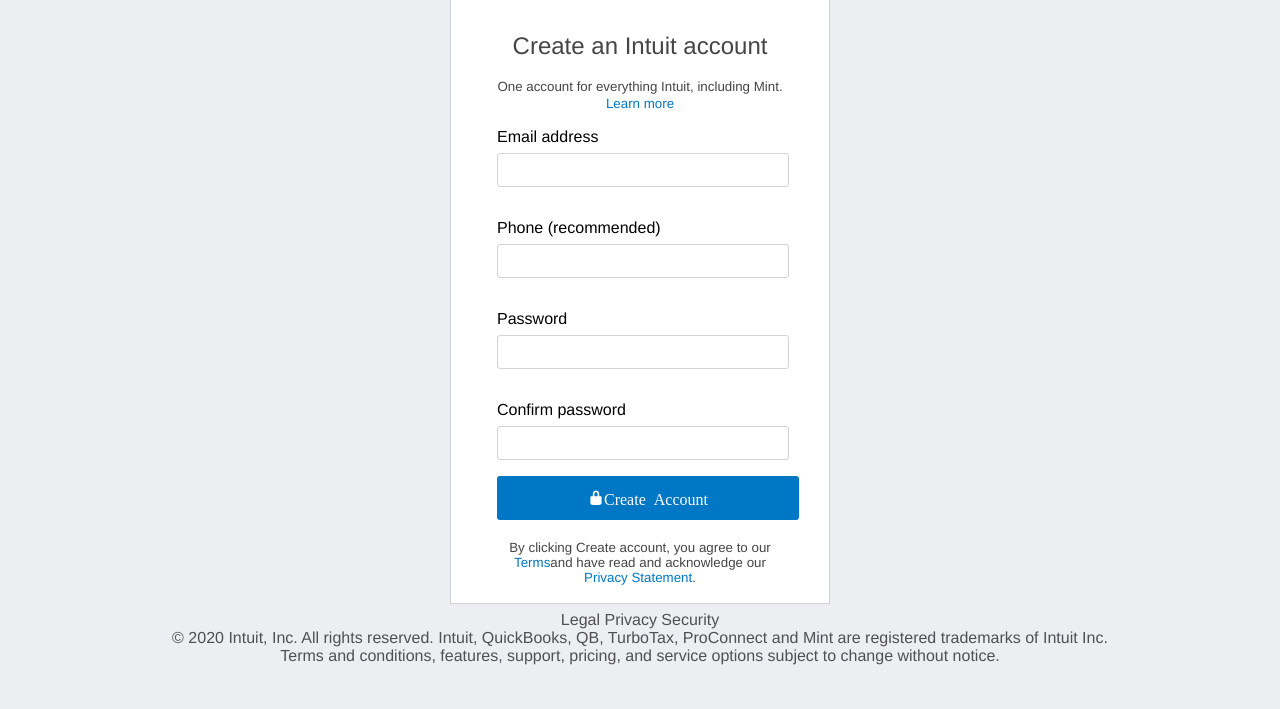
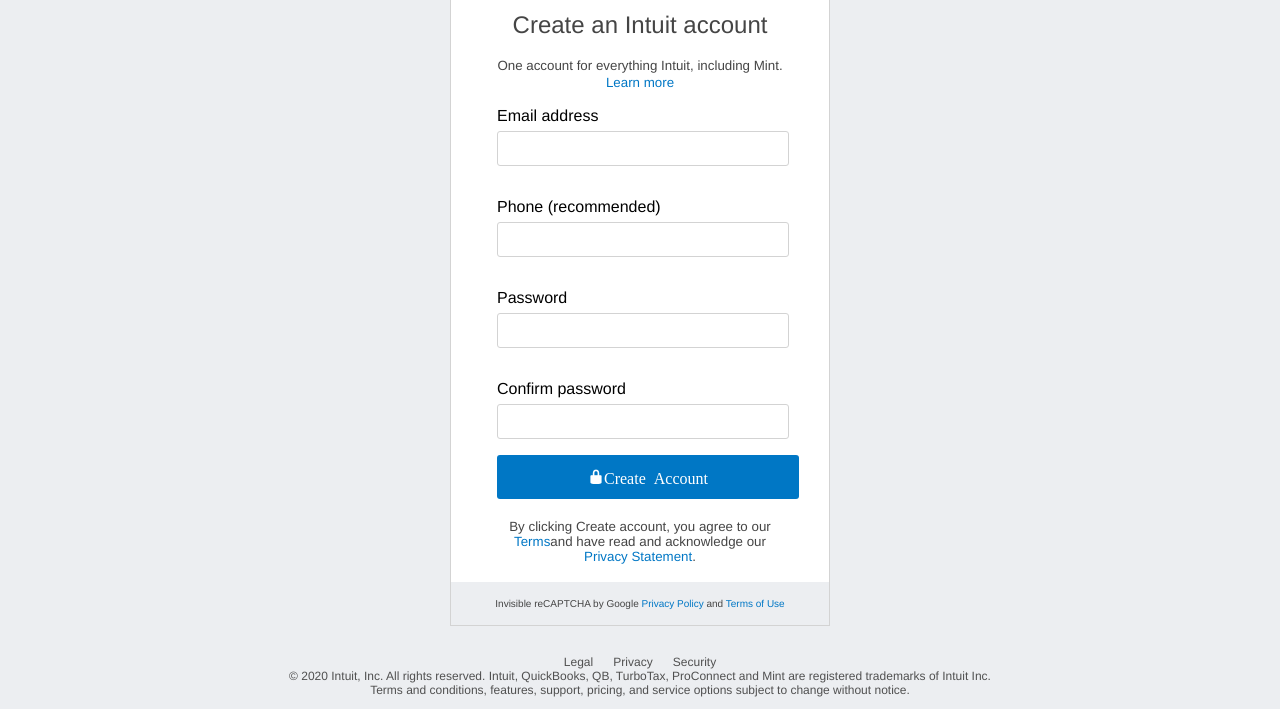
Before and after one commit to diazgio/Mint-singup-project, a website: page index.html in a window 1280 px wide. Shown: the part 227-936 px from the top of the page. Drawn offline with Linux system fonts and the light colour scheme; files whose address does not match are found by name.

Commit message:
Fixed footer placement and added captcha div

```diff
--- a/index.html
+++ b/index.html
@@ -61,6 +61,13 @@
                     <p>By clicking Create account, you agree to our <a href="#">Terms</a>and have read and acknowledge our <a href="#">Privacy Statement</a>.</p>
                 </div>
             </fieldset>
+            <fieldset class="captcha">
+                    <p>Invisible reCAPTCHA by Google
+                        <a href="#">Privacy Policy</a>
+                        and
+                        <a href="#">Terms of Use</a>
+                    </p>
+            </fieldset>
         </form>
     </section>
 
--- a/style.css
+++ b/style.css
@@ -63,14 +63,17 @@
 
 .footer {
     text-align: center;
+    font-size: 12px;
     position: relative;
-    bottom: 2em;
+    bottom: 1em;
     width: 100%;
+    margin-top: 2em;
 }
 
 .footer-links {
     text-decoration: none;
     color: #505050;
+    padding: 0 0.7em;
 }
 
 .footer-links:hover {
@@ -96,6 +99,7 @@
     flex-direction: column;
     background-color: #ffffff;
     border: lightgray solid 1px;
+    border-bottom: none;
     padding: 1.9em;
 }
 
@@ -152,3 +156,22 @@
     color: #0077C5;
     text-decoration: none;
 }
+
+.captcha {
+    width: 19.875em;
+    padding: 1em 1.9em;
+    border: lightgray solid 1px ;
+    background-color: #ECEEF1;
+    border-top: none;
+}
+
+.captcha p {
+    font-size: 10px;
+    text-align: center;
+    color: rgb(69, 69, 69);
+}
+
+.captcha a {
+    text-decoration: none;
+    color: #0077C5;
+}
```
